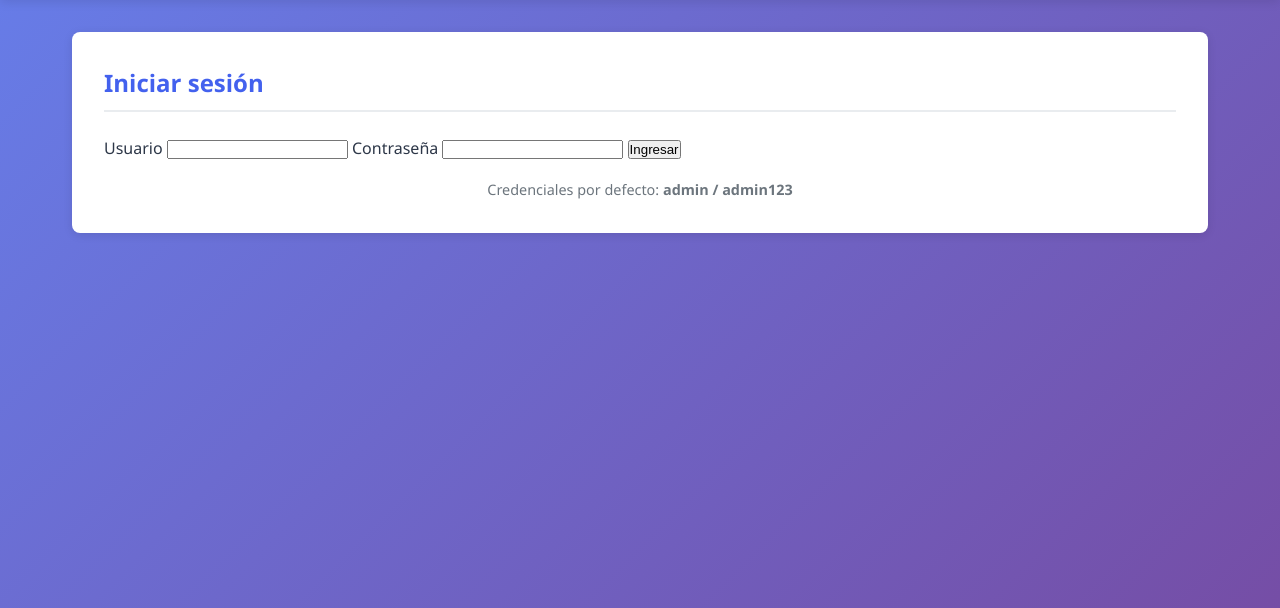
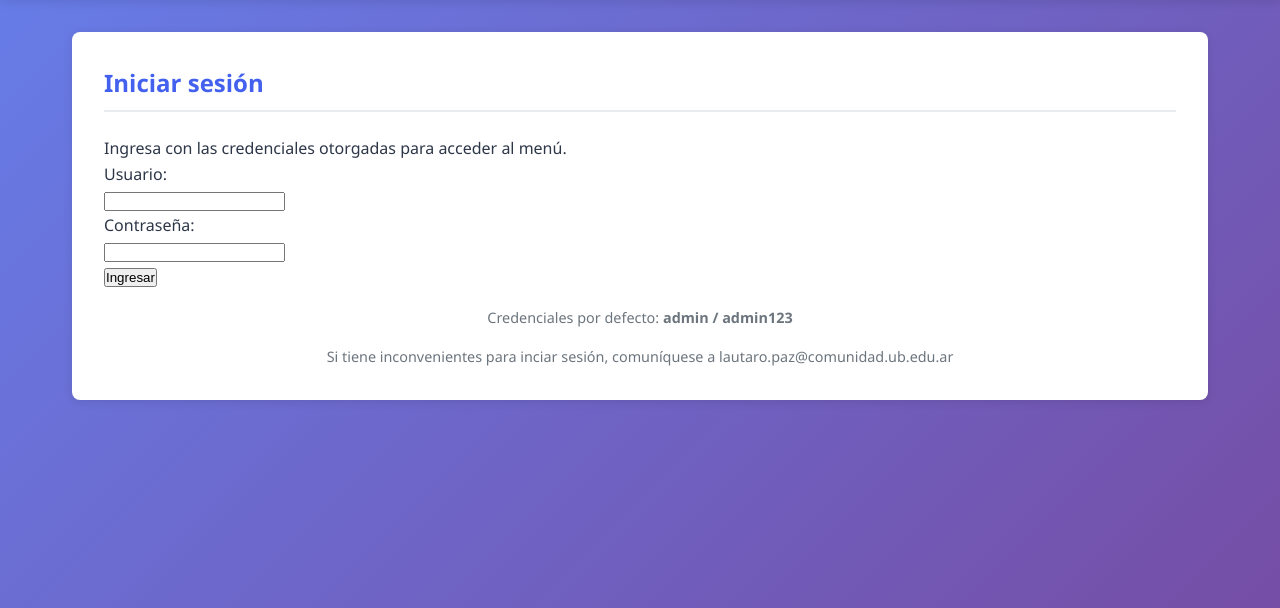
Before and after one commit to lautarop14/biblioteca-ub, a Flask app: page /login in a window 1280 px wide. Shown: the part 86-694 px from the top of the page. Run offline with Flask 3, Linux system fonts and the light colour scheme.

Commit message:
Update login.html

```diff
--- a/templates/login.html
+++ b/templates/login.html
@@ -2,13 +2,15 @@
 {% block content %}
   <div class="card">
     <h2>Iniciar sesión</h2>
+    <p> Ingresa con las credenciales otorgadas para acceder al menú.</p>
     <form method="post">
-      <label>Usuario</label>
-      <input name="usuario" required>
-      <label>Contraseña</label>
-      <input name="password" type="password" required>
+      <label>Usuario:</label><br />
+      <input name="usuario" required><br />
+      <label>Contraseña:</label><br />
+      <input name="password" type="password" required><br />
       <button type="submit">Ingresar</button>
     </form>
     <p class="muted">Credenciales por defecto: <strong>admin / admin123</strong></p>
+    <p class="muted">Si tiene inconvenientes para inciar sesión, comuníquese a lautaro.paz@comunidad.ub.edu.ar</p>
   </div>
 {% endblock %}
```
